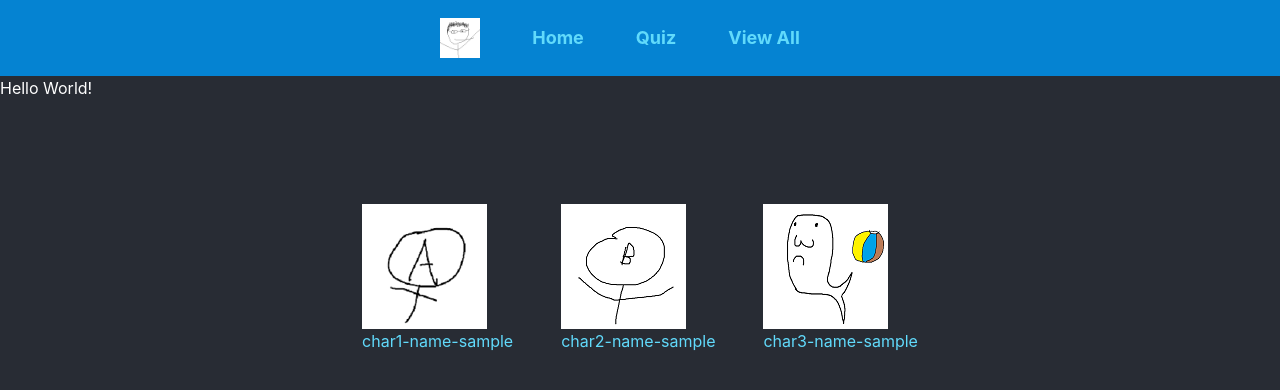
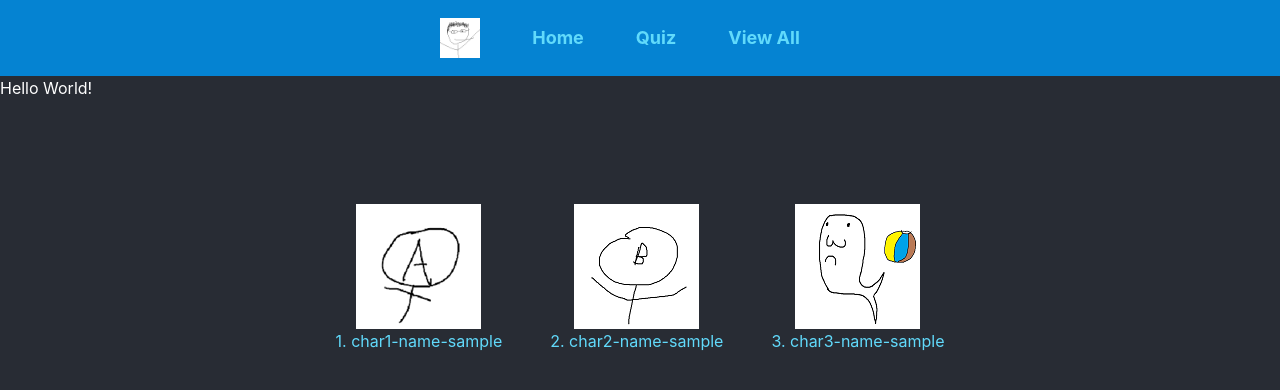
Before and after one commit to orangegarage/character-quiz, a React (Create React App) app: page /Results in a window 1280 px wide. Shown: the top 390 px of the page. Built offline with nearby package versions, Linux system fonts and the light colour scheme.

Commit message:
centering

```diff
--- a/public/index.html
+++ b/public/index.html
@@ -24,7 +24,7 @@
       work correctly both with client-side routing and a non-root public URL.
       Learn how to configure a non-root public URL by running `npm run build`.
     -->
-    <title>TEST APP</title>
+    <title>Lost Ark Quiz</title>
   </head>
   <body>
     <noscript>You need to enable JavaScript to run this app.</noscript>
--- a/src/routes/All.tsx
+++ b/src/routes/All.tsx
@@ -28,7 +28,6 @@ function AllCharacters() {
           <img src={character.image} alt={character.name} />
         </div>
         {character.name}
-
       </li>
     );
   });
--- a/src/routes/Results.tsx
+++ b/src/routes/Results.tsx
@@ -14,10 +14,10 @@ function Results() {
     for (let i = 0; i < 3; i++) {
       top3[i] = (
         <li key={characterList[i].name} className="top3Characters mt-6 mx-6 flex-row text-[#61dafb]">
-          <div>
+          <div className= "flex justify-center">
             <img className = "top3Images flex justify-center" src={characterList[i].image} alt={characterList[i].name}/>
           </div>
-          {characterList[i].name}
+          {i+1}. {characterList[i].name}
         </li>
       );
     }
```
